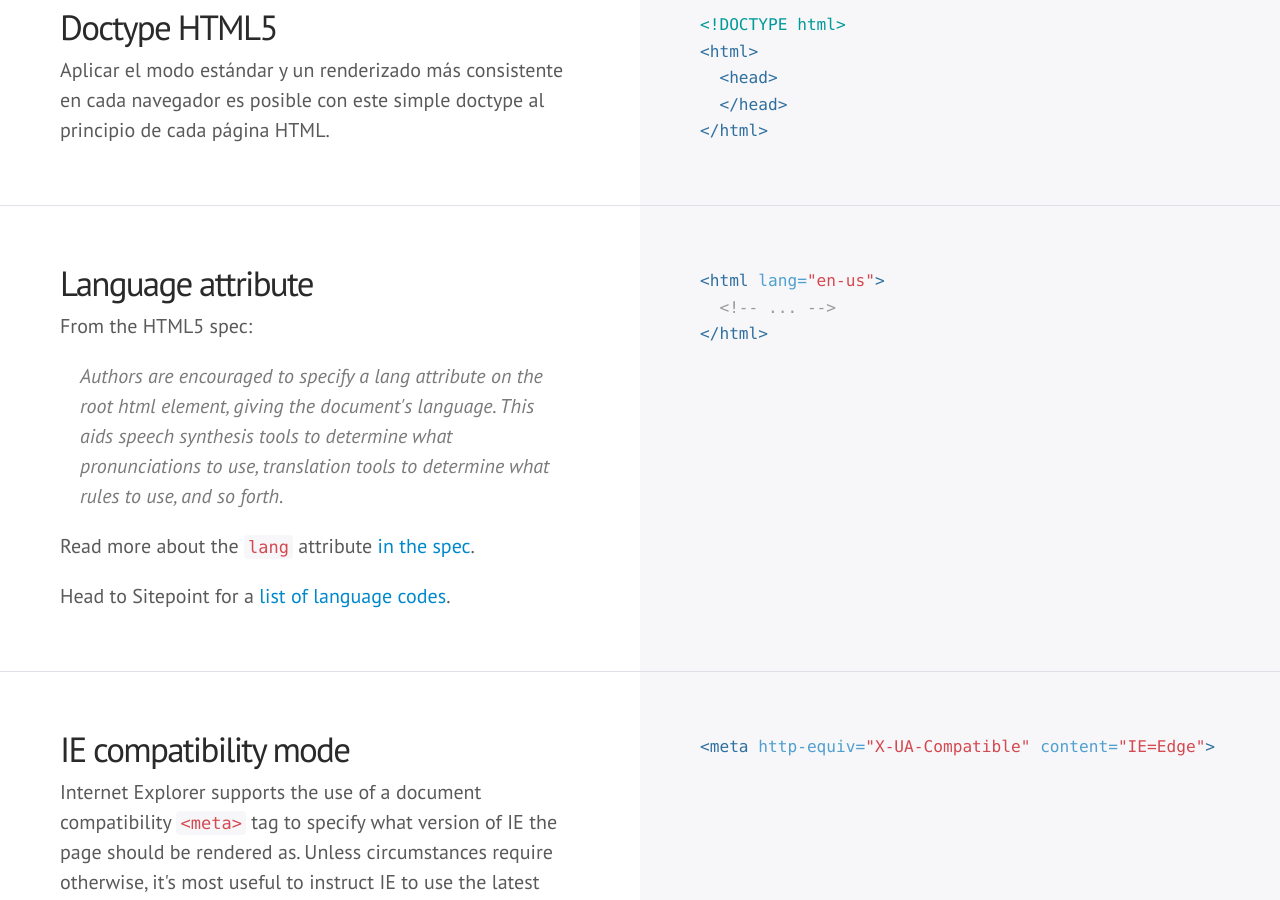
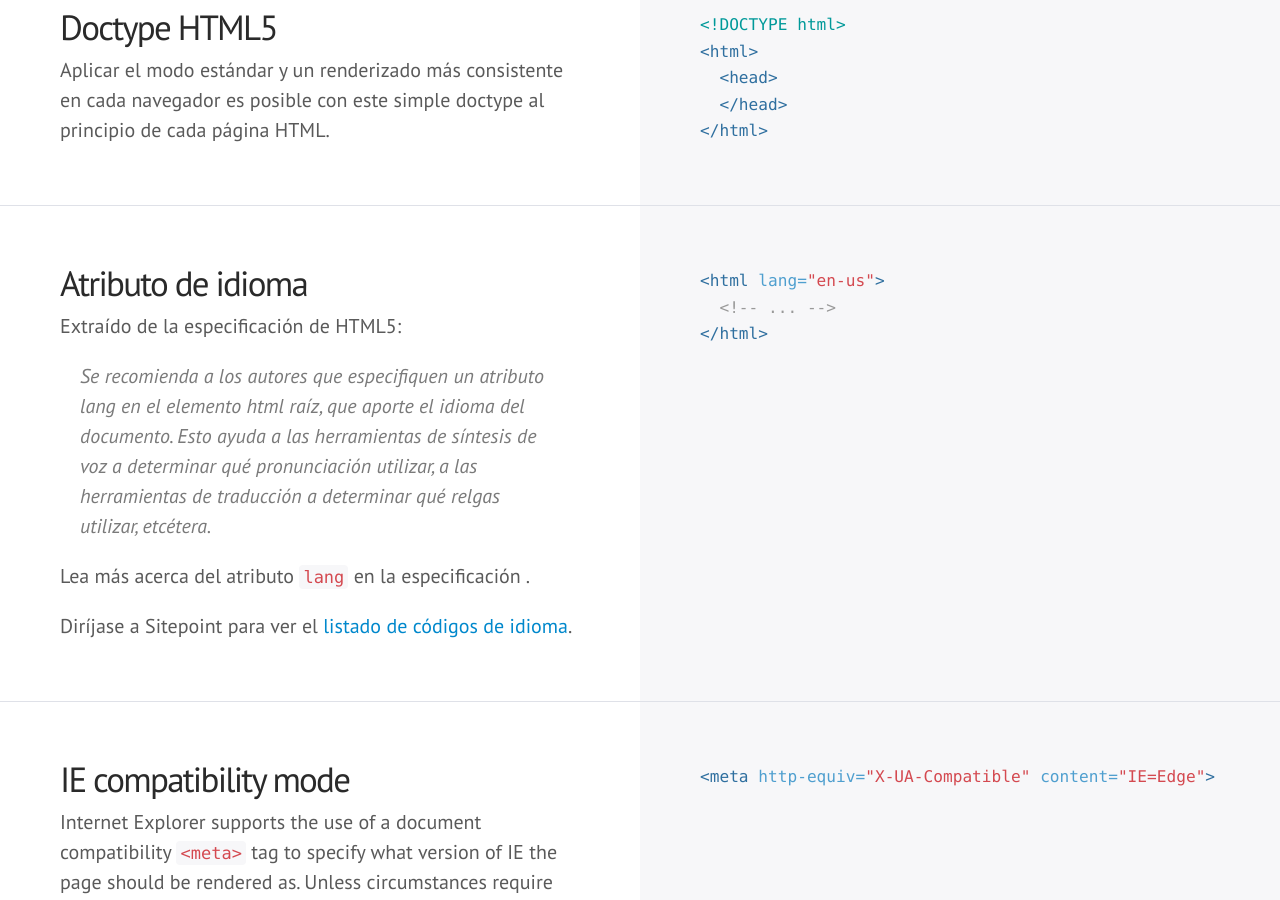
Before and after one commit to mdo/code-guide, a Jekyll site: the page built from index.html, in a window 1280 px wide and 900 px high, scrolled down 2358 px. Built offline with Jekyll 4.4.1, drawn with Linux system fonts in a browser that asks for light colours; some web fonts are replaced; Markdown is read by kramdown in place of the engine named in the settings; comment, search, counter and statistics services are not loaded.

Commit message:
Spanish Translation - Translated the point related to 'Language attribute'

```diff
--- a/index.html
+++ b/index.html
@@ -90,13 +90,13 @@ layout: default
 
 <div class="section" id="html-lang">
   <div class="col">
-    <h3>Language attribute</h3>
-    <p>From the HTML5 spec:</p>
+    <h3>Atributo de idioma</h3>
+    <p>Extraído de la especificación de HTML5:</p>
     <blockquote>
-      <p>Authors are encouraged to specify a lang attribute on the root html element, giving the document's language. This aids speech synthesis tools to determine what pronunciations to use, translation tools to determine what rules to use, and so forth.</p>
+      <p>Se recomienda a los autores que especifiquen un atributo lang en el elemento html raíz, que aporte el idioma del documento. Esto ayuda a las herramientas de síntesis de voz a determinar qué pronunciación utilizar, a las herramientas de traducción a determinar qué relgas utilizar, etcétera.</p>
     </blockquote>
-    <p>Read more about the <code>lang</code> attribute <a href="http://www.w3.org/html/wg/drafts/html/master/semantics.html#the-html-element">in the spec</a>.</p>
-    <p>Head to Sitepoint for a <a href="http://reference.sitepoint.com/html/lang-codes">list of language codes</a>.</p>
+    <p>Lea más acerca del atributo <code>lang</code> en la especificación <a href="http://www.w3.org/html/wg/drafts/html/master/semantics.html#the-html-element"></a>.</p>
+    <p>Diríjase a Sitepoint para ver el <a href="http://reference.sitepoint.com/html/lang-codes">listado de códigos de idioma</a>.</p>
   </div>
   <div class="col">
     {% highlight html %}{% include html/lang.html %}{% endhighlight %}
```
